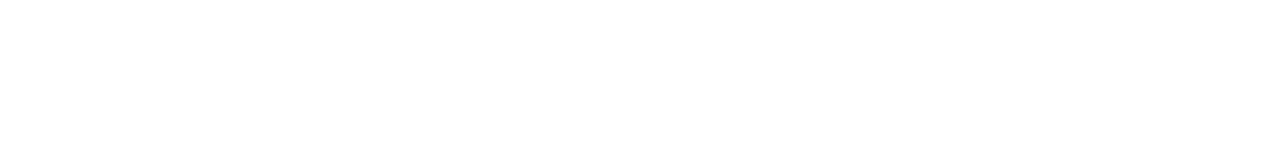
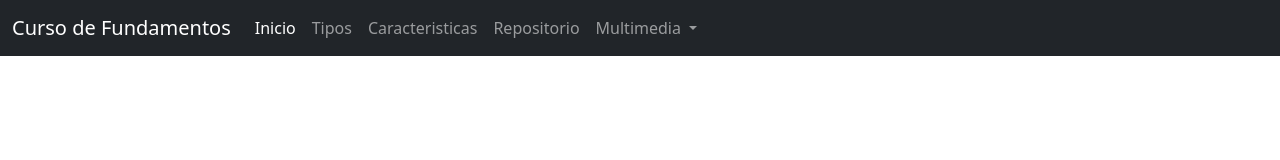
Before and after one commit to fdomoreno/curso_python, a plain HTML site: page index.html in a window 1280 px wide. Drawn offline with nearby package versions, Linux system fonts and the light colour scheme; a web font is replaced by a local one.

Commit message:
Pagina principal

```diff
--- a/css/general.css
+++ b/css/general.css
@@ -0,0 +1,3 @@
+.contenedor-principal{
+    padding:0 !important;
+}
--- a/index.html
+++ b/index.html
@@ -1,5 +1,5 @@
 <!DOCTYPE html>
-<html lang="en">
+<html lang="es">
 <head>
     <meta charset="UTF-8">
     <meta http-equiv="X-UA-Compatible" content="IE=edge">
@@ -15,7 +15,53 @@
     <title>Curso de python fdomoreno</title>
 </head>
 <body>
+    <!--Contenedor-->
+    <div class="container-fluid contenedor-principal">
+        <!--Header-->
+        <section id="header" class="content-fluid">
+            <nav class="navbar navbar-expand-lg navbar-dark bg-dark" data-bs-theme="dark">
+                <div class="container-fluid">
+                  <a class="navbar-brand" href="#">Curso de Fundamentos</a>
+                  <button class="navbar-toggler" type="button" data-bs-toggle="collapse" data-bs-target="#navbarSupportedContent" aria-controls="navbarSupportedContent" aria-expanded="false" aria-label="Toggle navigation">
+                    <span class="navbar-toggler-icon"></span>
+                  </button>
+                  <div class="collapse navbar-collapse" id="navbarSupportedContent">
+                    <ul class="navbar-nav me-auto mb-2 mb-lg-0">
+                      <li class="nav-item">
+                        <a class="nav-link active" aria-current="page" href="#">Inicio</a>
+                      </li>
+                      <li class="nav-item">
+                        <a class="nav-link" href="#">Tipos</a>
+                      </li>
+                      <li class="nav-item">
+                        <a class="nav-link" href="#">Caracteristicas</a>
+                      </li>
+                      <li class="nav-item">
+                        <a class="nav-link" aria-current="repositorio" href="https://github.com/fdomoreno" target="_blank">Repositorio</a>
+                      </li>
+                      <li class="nav-item dropdown">
+                        <a class="nav-link dropdown-toggle" href="#" role="button" data-bs-toggle="dropdown" aria-expanded="false">
+                          Multimedia
+                        </a>
+                        <ul class="dropdown-menu">
+                          <li><a class="dropdown-item" href="#">Galeria</a></li>
+                          <li><a class="dropdown-item" href="#">Videos</a></li>
+                        </ul>
+                      </li>
+                    </ul>
+                  </div>
+                </div>
+              </nav>
+        </section>
+        <!--Contenido-->
+        <section id="content" class="container-fluid" >
 
+        </section>
+        <!--Footer-->
+        <section id="footer" class="container-fluid">
+
+        </section>
+    </div>
     <script src="https://code.jquery.com/jquery-1.12.4.min.js" integrity="sha256-ZosEbRLbNQzLpnKIkEdrPv7lOy9C27hHQ+Xp8a4MxAQ=" crossorigin="anonymous"></script>
     <script src="https://cdn.jsdelivr.net/npm/bootstrap@5.3.0-alpha1/dist/js/bootstrap.bundle.min.js" integrity="sha384-w76AqPfDkMBDXo30jS1Sgez6pr3x5MlQ1ZAGC+nuZB+EYdgRZgiwxhTBTkF7CXvN" crossorigin="anonymous"></script>
     <script src="js/app.js" type="application/javascript"></script>
```
Also changed, not shown: 1 other file.
